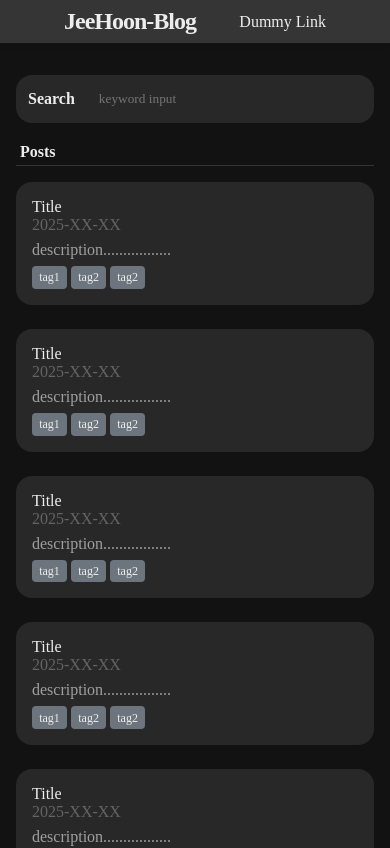
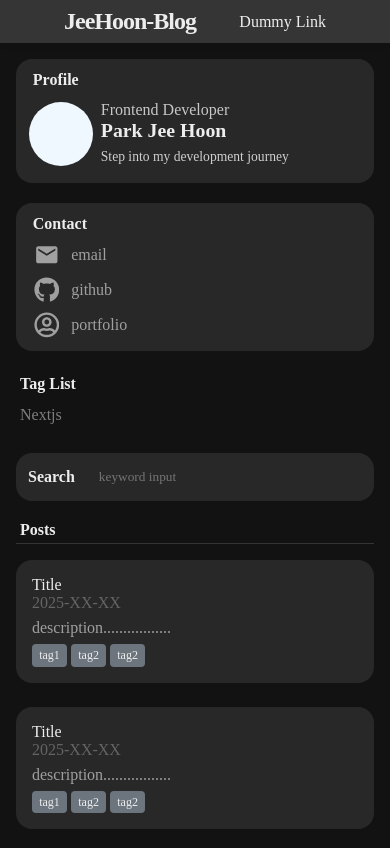
Before and after one commit to gkstj8300/jeehoon-blog, a Next.js app in the folder frontend/: page / in a window 390 px wide. Shown: the top 848 px of the page. Built offline with nearby package versions, Linux system fonts and the light colour scheme; a web font is replaced by a local one.

Commit message:
styles: implement responsive design

```diff
--- a/frontend/src/components/layout/Layout.module.scss
+++ b/frontend/src/components/layout/Layout.module.scss
@@ -2,5 +2,11 @@
 	width: 100%;
 	max-width: 1120px;
 	margin: 0 auto;
-	padding: 0 1rem;
+	padding: 1rem;
 }
+
+@media (min-width: 1024px) {
+	.layout {
+		padding: 0 1rem;
+	}
+}
--- a/frontend/src/components/pages/Home/Contact/Contact.module.scss
+++ b/frontend/src/components/pages/Home/Contact/Contact.module.scss
@@ -4,7 +4,8 @@
 	display: flex;
 	flex-direction: column;
 	width: 100%;
-	margin-bottom: 2.25rem;
+	margin-bottom: 1.25rem;
+	padding: 0.5rem 0.8rem;
 	background-color: rgb(40 40 40);
 	border-radius: 1rem;
 }
@@ -17,6 +18,7 @@
 
 @media (min-width: 1024px) {
 	.contact {
+		margin-bottom: 2.25rem;
 		padding: 1rem;
 	}
 }
--- a/frontend/src/components/pages/Home/Home.module.scss
+++ b/frontend/src/components/pages/Home/Home.module.scss
@@ -1,43 +1,45 @@
 .home {
 	display: grid;
-	grid-template-columns: repeat(12, minmax(0, 1fr));
-	gap: 1.5rem;
-	padding: 2rem 0;
-}
-
-.lcontainer {
-	top: 60px;
-	display: none;
-	height: calc(-210px + 100vh);
-	overflow: scroll;
-	scrollbar-width: none;
 }
 
 .mainContainer {
-	grid-column: span 12 / span 12;
+	order: 2;
 }
 
 .rcontainer {
-	position: sticky;
-	top: 60px;
-	display: none;
-	grid-column: span 2 / span 2;
-	height: calc(-210px + 100vh);
-	overflow: scroll;
-	scrollbar-width: none;
+	order: 1;
+	margin-bottom: 1.25rem;
 }
 
 @media (min-width: 1024px) {
+	.home {
+		grid-template-columns: repeat(12, minmax(0, 1fr));
+		gap: 1.5rem;
+		padding: 2rem 0;
+	}
+
 	.lcontainer {
+		top: 60px;
 		display: block;
 		grid-column: span 3 / span 3;
+		height: calc(-210px + 100vh);
+		overflow: scroll;
+		scrollbar-width: none;
 	}
 
 	.mainContainer {
 		grid-column: span 7 / span 7;
+		order: 1;
 	}
 
 	.rcontainer {
+		position: sticky;
+		top: 60px;
 		display: block;
+		grid-column: span 2 / span 2;
+		order: 2;
+		height: calc(-210px + 100vh);
+		overflow: scroll;
+		scrollbar-width: none;
 	}
 }
--- a/frontend/src/components/pages/Home/Profile/Profile.module.scss
+++ b/frontend/src/components/pages/Home/Profile/Profile.module.scss
@@ -3,17 +3,23 @@
 .profile {
 	display: flex;
 	flex-direction: column;
-	align-items: center;
+	align-items: flex-start;
 	width: 100%;
-	margin-bottom: 2.25rem;
+	margin-bottom: 1.25rem;
+	padding: 0.5rem 0.8rem;
 	background-color: rgb(40 40 40);
 	border-radius: 1rem;
 }
 
+.mainProfile {
+	display: flex;
+	align-items: center;
+}
+
 .image {
 	flex: 0 0 auto;
-	width: 128px;
-	height: 128px;
+	width: 64px;
+	height: 64px;
 	background-color: #f0f8ff;
 	background-position: center center;
 	background-size: cover;
@@ -29,15 +35,17 @@
 	}
 }
 
+.developer {
+	color: rgb(199 199 199);
+}
+
 .author {
 	margin-bottom: 4.8px;
 	font-weight: 700;
-	font-size: 1.3rem;
-	text-align: center;
+	font-size: 1.24rem;
 }
 
 .description {
-	margin-bottom: 11.2px;
 	color: variables.$subFontColor;
 	font-size: 0.85rem;
 	line-height: 1.5;
@@ -51,12 +59,18 @@
 	}
 
 	.profile {
+		flex-direction: column;
+		align-items: center;
+		margin-bottom: 2.25rem;
 		padding: 1rem;
 	}
-}
 
-@media (min-width: 768px) {
-	.profile {
-		padding: 1rem;
+	.mainProfile {
+		flex-direction: column;
+	}
+
+	.image {
+		width: 128px;
+		height: 128px;
 	}
 }
--- a/frontend/src/components/pages/Home/Profile/Profile.tsx
+++ b/frontend/src/components/pages/Home/Profile/Profile.tsx
@@ -8,6 +8,7 @@ export const Profile: React.FC = () => {
     return (
         <div className={styles.profile}>
             <Title title='Profile' />
+            <div className={styles.mainProfile}>
                 <div className={styles.image} />
                 <div className={styles.sub}>
                     <div className={styles.developer}>
@@ -21,6 +22,7 @@ export const Profile: React.FC = () => {
                     </div>
                 </div>
             </div>
+        </div>
     );
 };
 Profile.displayName = 'Profile';
--- a/frontend/src/components/pages/Home/Tag/Tag.module.scss
+++ b/frontend/src/components/pages/Home/Tag/Tag.module.scss
@@ -6,3 +6,13 @@
 	display: flex;
 	align-items: center;
 }
+
+.icon {
+	display: none;
+}
+
+@media (min-width: 1024px) {
+	.icon {
+		display: block;
+	}
+}
--- a/frontend/src/components/pages/Home/Tag/Tag.tsx
+++ b/frontend/src/components/pages/Home/Tag/Tag.tsx
@@ -7,9 +7,9 @@ export const Tag: React.FC = () => {
 
     return (
         <div className={styles.container}>
-            <Title title='Tag List'/>
+            <Title className={styles.title} title='Tag List'/>
             <div className={styles.link}>
-                <IoIosArrowBack />
+                <IoIosArrowBack className={styles.icon}/>
                 <TagLink
                     href='#'
                     name='Nextjs'
--- a/frontend/src/components/ui/title/Title.module.scss
+++ b/frontend/src/components/ui/title/Title.module.scss
@@ -1,6 +1,11 @@
 .container {
 	margin-right: auto;
-	margin-bottom: 0.75rem;
 	padding: 0.25rem;
 	font-weight: bold;
 }
+
+@media (min-width: 1024px) {
+	.container {
+		margin-bottom: 0.75rem;
+	}
+}
```
Lines whose indentation alone changed are shown as unchanged.
